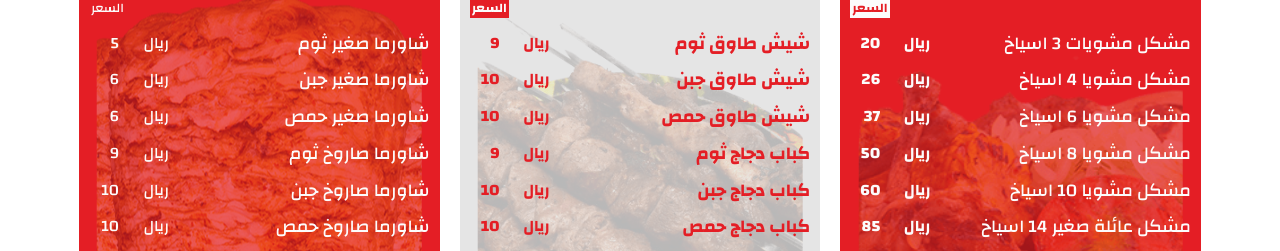
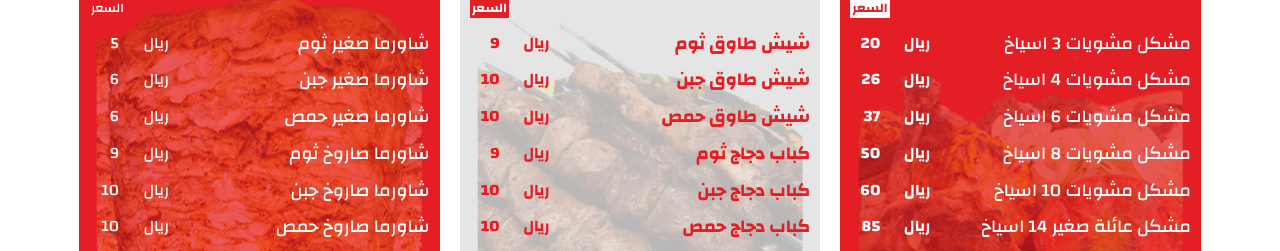
Before and after one commit to OshihRestaurant/Oshih_Restaurant, a plain HTML site: page index.html in a window 1280 px wide. Shown: the part 806-1057 px from the top of the page. Drawn offline with Linux system fonts and the light colour scheme.

Commit message:
Update index.html

```diff
--- a/index.html
+++ b/index.html
@@ -85,28 +85,28 @@
 
                     <!-- Start item -->
                     <div class="item">
-                        <p>مشكل مشويا 4 اسياخ</p>
+                        <p>مشكل مشويات 4 اسياخ</p>
                         <span>26</span>
                     </div>
                     <!-- End item -->
 
                     <!-- Start item -->
                     <div class="item">
-                        <p>مشكل مشويا 6 اسياخ</p>
+                        <p>مشكل مشويات 6 اسياخ</p>
                         <span>37</span>
                     </div>
                     <!-- End item -->
 
                     <!-- Start item -->
                     <div class="item">
-                        <p>مشكل مشويا 8 اسياخ</p>
+                        <p>مشكل مشويات 8 اسياخ</p>
                         <span>50</span>
                     </div>
                     <!-- End item -->
 
                     <!-- Start item -->
                     <div class="item">
-                        <p>مشكل مشويا 10 اسياخ</p>
+                        <p>مشكل مشويات 10 اسياخ</p>
                         <span>60</span>
                     </div>
                     <!-- End item -->
```
